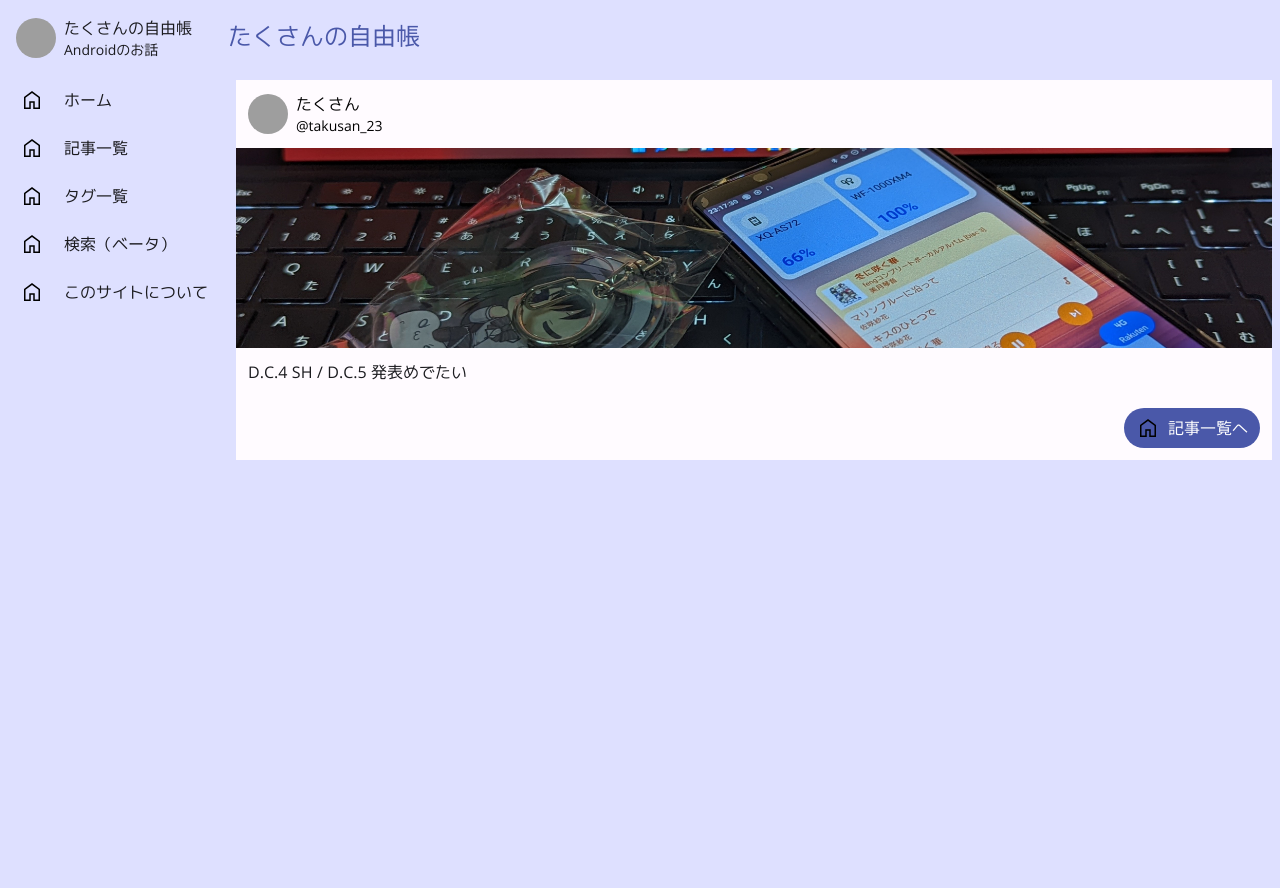
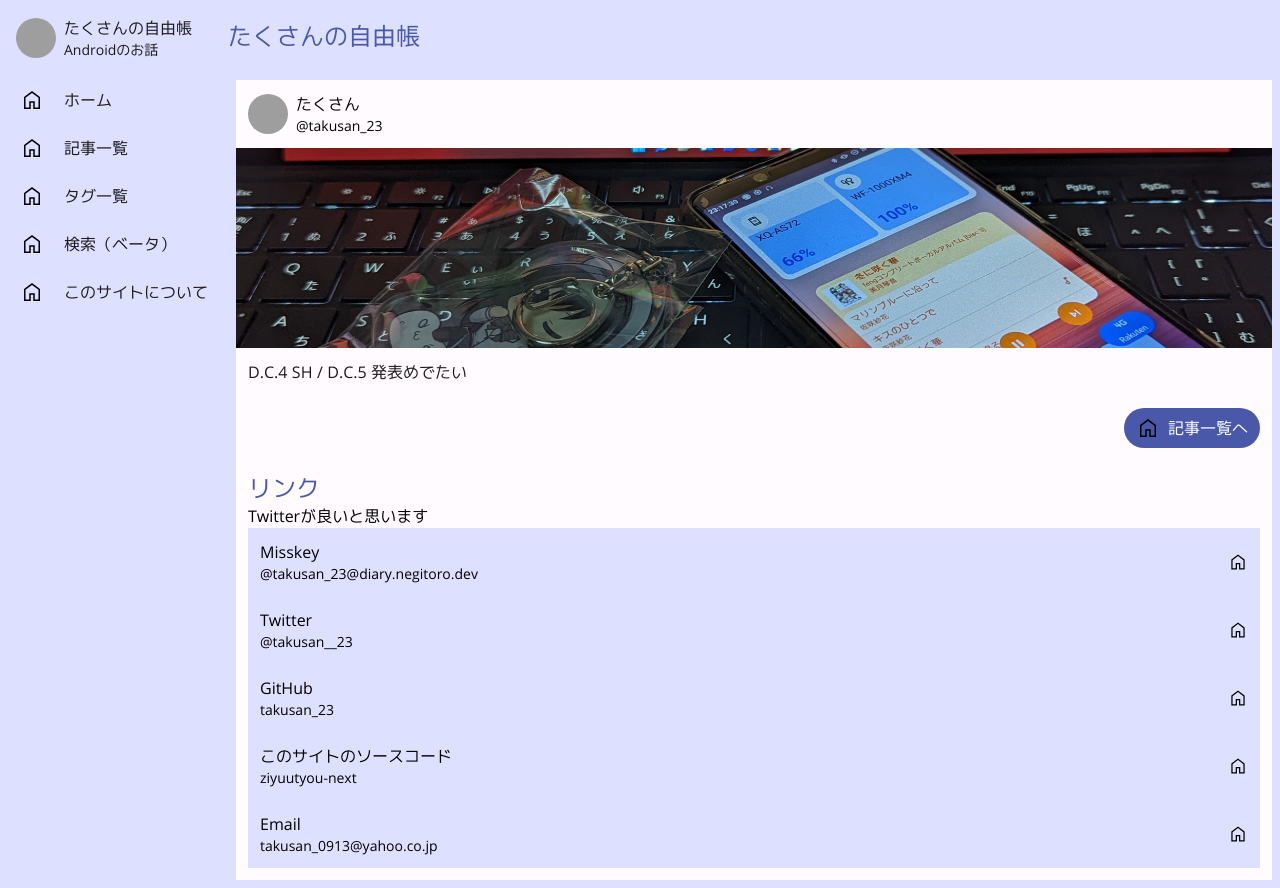
Before and after one commit to takusan23/ziyuutyou-next, a Next.js app: page / in a window 1280 px wide. Before the commit the page ends 800 px from the top, so only its background shows below. Built offline with nearby package versions, Linux system fonts and the light colour scheme; grey boxes are pictures that could not be loaded; a web font is replaced by a local one.

Commit message:
LinkCard の移行

```diff
--- a/app/page.tsx
+++ b/app/page.tsx
@@ -2,6 +2,8 @@ import { Metadata } from "next";
 import JsonFolderManager from "../src/JsonFolderManager";
 import ProfileCard from "../components/ProfileCard";
 import EnvironmentTool from "../src/EnvironmentTool";
+import Spacer from "../components/Spacer";
+import LinkCard from "../components/LinkCard";
 
 /** <head> に入れる値 */
 export const metadata: Metadata = {
@@ -28,6 +30,8 @@ export default async function Home() {
     return (
         <div className="flex flex-col p-2">
             <ProfileCard randomMessageList={randomMessageList} />
+            <Spacer value={10} />
+            <LinkCard linkList={linkList} />
         </div>
     )
 }
--- a/components/LinkCard.tsx
+++ b/components/LinkCard.tsx
@@ -1,63 +1,51 @@
-import OpenInBrowserOutlined from "@mui/icons-material/OpenInBrowserOutlined"
-import { ListItem, ListItemButton, ListItemText, useTheme } from "@mui/material"
-import Typography from "@mui/material/Typography"
-import { Box } from "@mui/system"
 import Link from "next/link"
 import React from "react"
 import LinkData from "../src/data/LinkData"
 import RoundedCornerBox from "./RoundedCorner"
 import Spacer from "./Spacer"
+import HomeIcon from "../public/icon/material-home.svg"
 
 /** LinkCard へ渡すデータ */
 type LinkCardProps = {
     /** リンクのデータの配列 */
-    linkList: Array<LinkData>
+    linkList: LinkData[]
 }
 
 /** リンク集を表示する部分 */
-const LinkCard: React.FC<LinkCardProps> = (props) => {
-    const theme = useTheme()
-
+export default function LinkCard({ linkList }: LinkCardProps) {
     return (
-        <>
-            <RoundedCornerBox value={3}>
-                <Box sx={{ padding: 1 }}>
-                    <Typography variant="h5" sx={{ padding: 1, marginLeft: 1 }} color="primary">
+        <RoundedCornerBox value={10}>
+            <div className="p-3">
+                <h2 className="text-2xl text-content-primary-light">
                     リンク
-                    </Typography>
-                    <Typography sx={{ marginLeft: 2 }}>
+                </h2>
+                <p>
                     Twitterが良いと思います
-                    </Typography>
+                </p>
                 {
-                        props.linkList.map((linkData) => (
-                            <React.Fragment key={linkData.name}>
-                                <RoundedCornerBox value={3} colorCode={theme.palette.background.default}>
-                                    <Spacer value={1} />
+                    linkList.map((linkData) => (
+                        <RoundedCornerBox
+                            className='bg-background-light'
+                            key={linkData.name}
+                            value={10}
+                        >
+                            <Spacer value={10} />
                             <Link
+                                className="no-underline text-inherit"
                                 href={linkData.href}
-                                        style={{
-                                            textDecoration: 'none',
-                                            color: 'inherit'
-                                        }}
                             >
-                                        <ListItem
-                                            disablePadding
-                                            secondaryAction={<OpenInBrowserOutlined color="primary" />}>
-                                            <ListItemButton>
-                                                <ListItemText
-                                                    primary={linkData.name}
-                                                    secondary={linkData.description} />
-                                            </ListItemButton>
-                                        </ListItem>
+                                <div className="flex flex-row p-3 items-center">
+                                    <div className="flex flex-col grow">
+                                        <p className="text-base">{linkData.name}</p>
+                                        <p className="text-sm">{linkData.description}</p>
+                                    </div>
+                                    <HomeIcon className="w-5 h-5" />
+                                </div>
                             </Link>
                         </RoundedCornerBox>
-                            </React.Fragment>
                     ))
                 }
-                </Box>
+            </div>
         </RoundedCornerBox>
-        </>
     )
 }
-
-export default LinkCard
--- a/components/RoundedCorner.tsx
+++ b/components/RoundedCorner.tsx
@@ -3,19 +3,22 @@ import { ReactNode } from "react"
 /** RoundedCornerBox へ渡すデータ */
 type RoundedCornerBoxProps = {
     /** どれだけ丸くするか */
-    value?: number,
-    /** 色。カラーコードで。省略時 <Papger> の BackgroundColor */
-    colorCode?: string,
+    value?: number
+    /** 背景色。Tailwind CSS の色 */
+    className?: string
+
+    colorCode?: string
     /** 子要素 */
     children: ReactNode
 }
 
 /** 角丸なBox */
-export default function RoundedCornerBox({ colorCode, value, children }: RoundedCornerBoxProps) {
+export default function RoundedCornerBox({ className, value, children }: RoundedCornerBoxProps) {
     const valueOrDefault = value ?? 3
+    const colorOrDefault = className ?? 'bg-container-primary-light'
 
     return (
-        <div className={`rounded-[${valueOrDefault}px] bg-container-primary-light`}>
+        <div className={`rounded-[${valueOrDefault}px] ${colorOrDefault}`}>
             {children}
         </div>
     )
--- a/components/Spacer.tsx
+++ b/components/Spacer.tsx
@@ -1,5 +1,3 @@
-import Box from "@mui/material/Box"
-
 /** Spacerへ渡す値 */
 type SpacerProps = {
     /** どれぐらい開けるか */
@@ -7,10 +5,8 @@ type SpacerProps = {
 }
 
 /** 空白をあけるだけ */
-const Spacer: React.FC<SpacerProps> = (props) => {
+export default function Spacer({ value }: SpacerProps) {
     return (
-        <Box sx={{ margin: props.value }} />
+        <div className={`m-[${value}px]`} />
     )
 }
-
-export default Spacer
```
Lines whose indentation alone changed are shown as unchanged.
